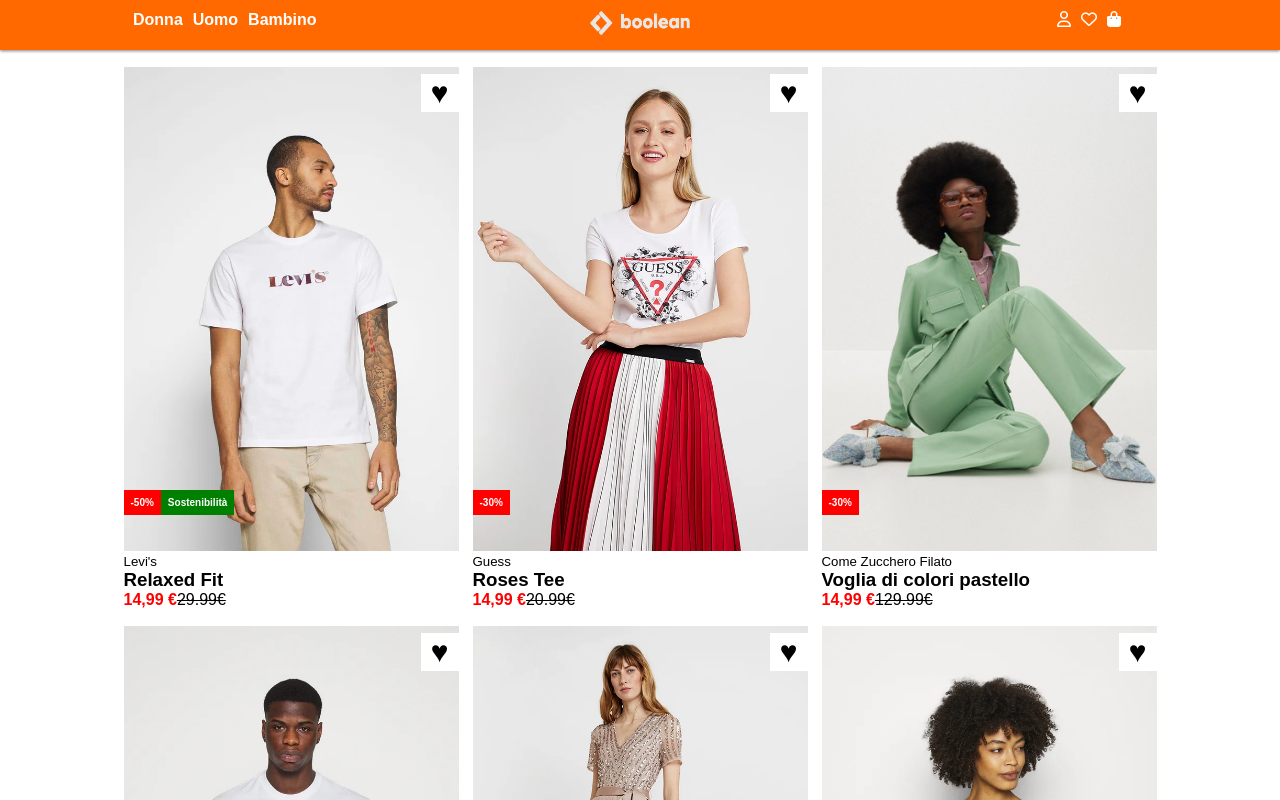
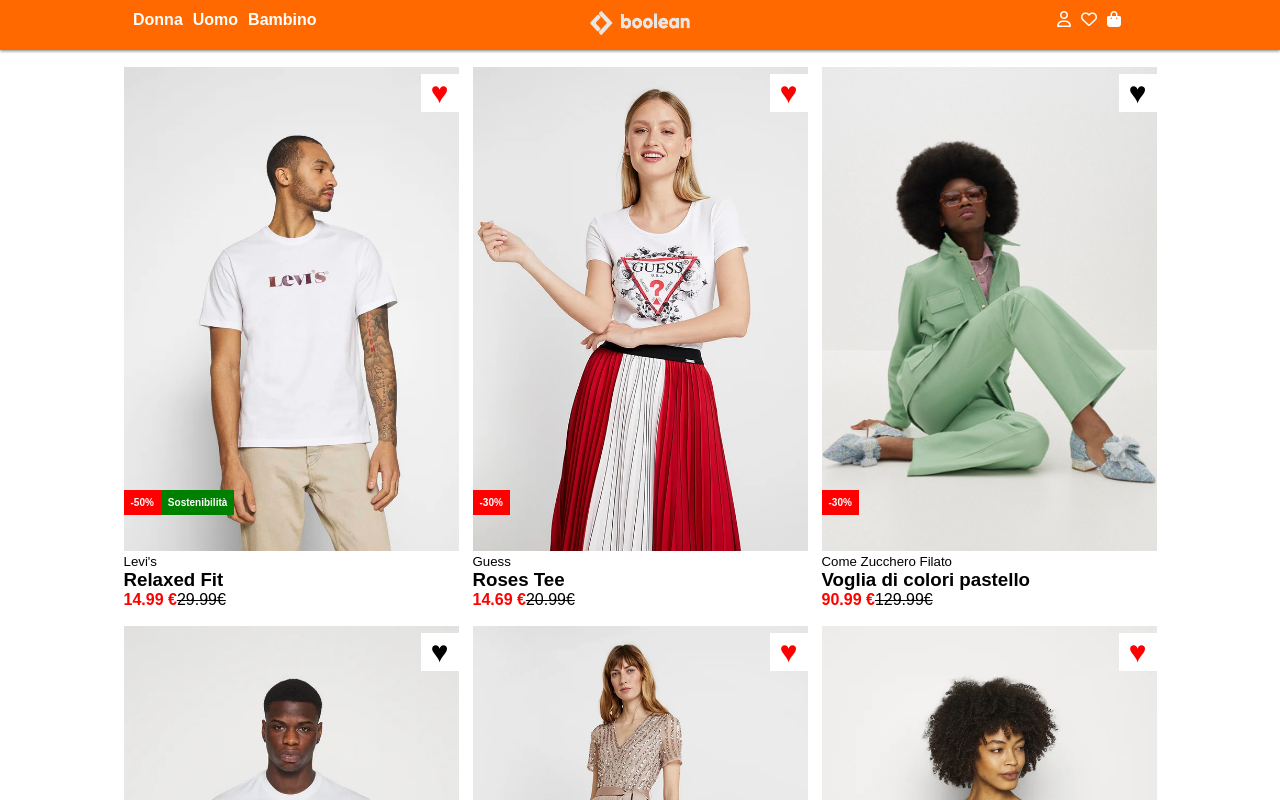
Before and after one commit to enrico-amerio/vite-boolando, a Vue app: page / in a window 1280 px wide. Shown: the top 800 px of the page. Built offline with nearby package versions, Linux system fonts and the light colour scheme.

Commit message:
exercice completed

```diff
--- a/src/components/Main.vue
+++ b/src/components/Main.vue
@@ -18,8 +18,18 @@
     getSustainabilityBadge(product) {
       const sustainabilityBadge = product.badges.find(badge => badge.type === "tag");
       return sustainabilityBadge ? sustainabilityBadge.value : "";
-    }
-  },
+    },
+    getFinalPrice(product){
+      const price = product.price;
+      const isDiscounted = product.badges.find(badge => badge.type === "discount");
+      if(isDiscounted){
+        const discountValue = isDiscounted.value.replace(/[^a-zA-Z0-9]/g, '');
+        const discountedPrice= price - ((price * discountValue) / 100);
+        return discountedPrice.toFixed(2);
+      }
+      return price.toFixed(2);
+      }
+  }
 };
 
 
@@ -35,6 +45,8 @@
       :productName="product.name"
       :discountValue="getDiscountValue(product)"
       :sustainabilityBadge="getSustainabilityBadge(product)"
+      :finalPrice=getFinalPrice(product)
+      :isFav= product.isInFavorites
       />
 
   </main>
--- a/src/components/partials/Card.vue
+++ b/src/components/partials/Card.vue
@@ -6,12 +6,11 @@
           fullPrice: Number,
           brand: String,
           productName: String,
-          discountValue: Number,
-          sustainabilityBadge: String
-        },
-        // mounted(){
-        //   console.log(this.frontImg);
-        // }
+          discountValue: String,
+          sustainabilityBadge: String,
+          finalPrice: String,
+          isFav: Boolean
+        }
       }
     </script>
 
@@ -20,14 +19,14 @@
     <div class="card-img-container" >
       <img :src="frontImg" alt="1" class="img-a">
       <img :src="backImg" alt="1b" class="img-b">
-      <span class="hearts">&hearts;</span>
+      <span class="hearts" :class="{ isFav }" @click="isFav = !isFav">&hearts;</span>
       <span class="sale" v-if="discountValue">{{discountValue}}</span>
       <span class="sustain" v-if="sustainabilityBadge">{{sustainabilityBadge}}</span>
     </div>
     <div class="caption">
       <h5>{{brand}}</h5>
       <h3>{{productName}}</h3>
-      <span class="price">14,99 &euro;</span><span class="full-price">{{fullPrice}}&euro;</span>
+      <span class="price">{{finalPrice}} &euro;</span><span class="full-price" v-if="finalPrice != fullPrice">{{fullPrice}}&euro;</span>
     </div>
   </div>
 </template>
@@ -65,6 +64,7 @@
     background-color: red;
   }
   .hearts{
+    cursor: pointer;
     position:absolute;
     top: 7px;
     right: 0px;
@@ -72,6 +72,9 @@
     background-color: white;
     padding: 2px 10px;
     font-size: 30px;
+    &.isFav{
+      color:red;
+    }
   }
 }
 .caption{
```
